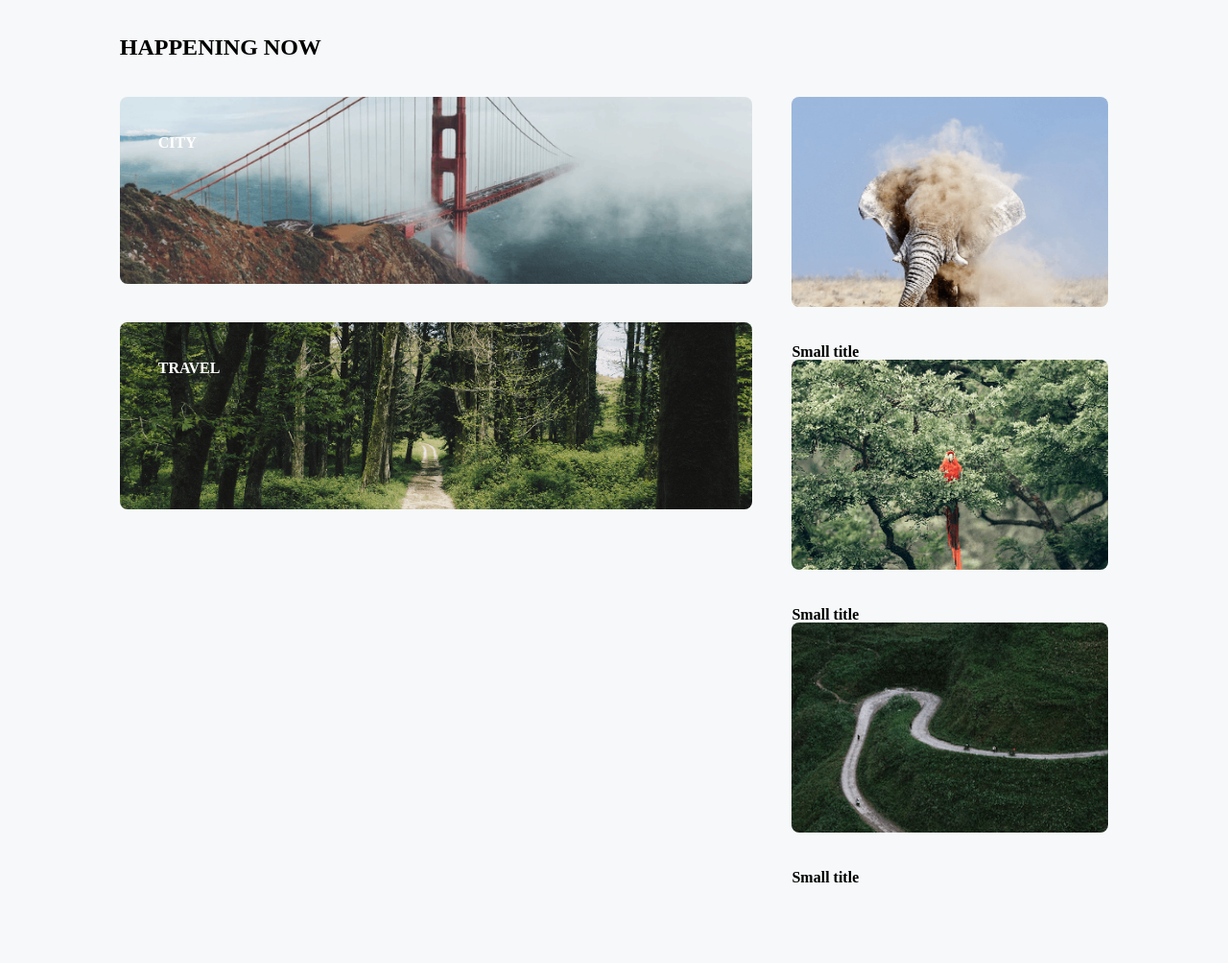
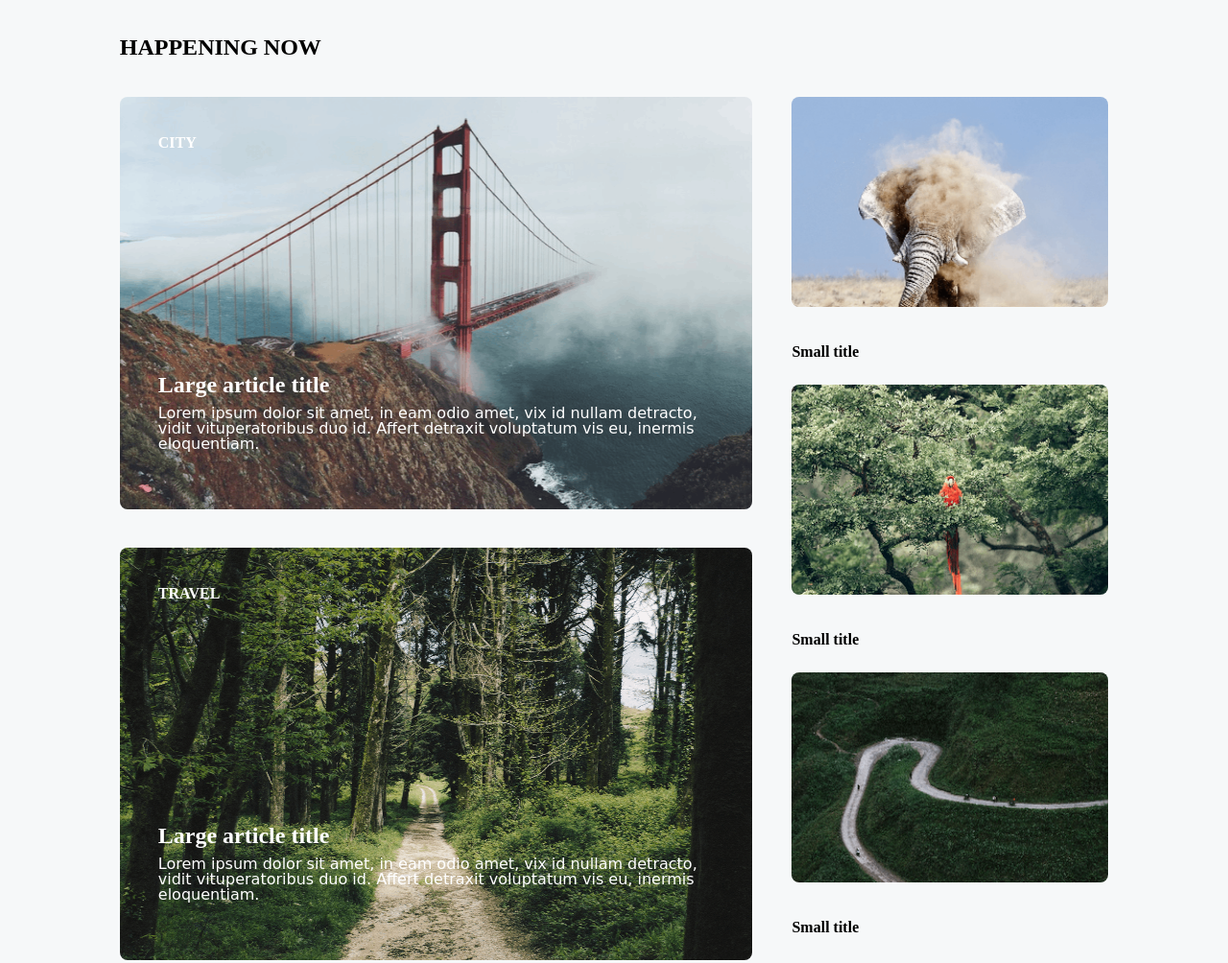
Before and after one commit to ramazitur/finproject, a plain HTML site: page index.html in a window 1280 px wide. Shown: the part 1136-2140 px from the top of the page at 96% size. Drawn offline with Linux system fonts and the light colour scheme.

Commit message:
Update style.css

```diff
--- a/css/style.css
+++ b/css/style.css
@@ -363,8 +363,6 @@ li {
 
 .leftdiv {
     width: 64%;
-    height: 430px;
-    overflow: hidden;
     display: flex;
     flex-direction: column;
     gap: 40px;
@@ -373,7 +371,7 @@ li {
 
 .imgcard {
     width: 100%;
-    height: 100%;
+    height: 430px;
     overflow: hidden;
     color: #ffffff;
 
@@ -1131,8 +1129,6 @@ li {
 
 .leftdiv {
     width: 64%;
-    height: 430px;
-    overflow: hidden;
     display: -webkit-box;
     display: -ms-flexbox;
     display: flex;
@@ -1146,7 +1142,7 @@ li {
 
 .imgcard {
     width: 100%;
-    height: 100%;
+    height: 430px;
     overflow: hidden;
     color: #ffffff;
 
```
